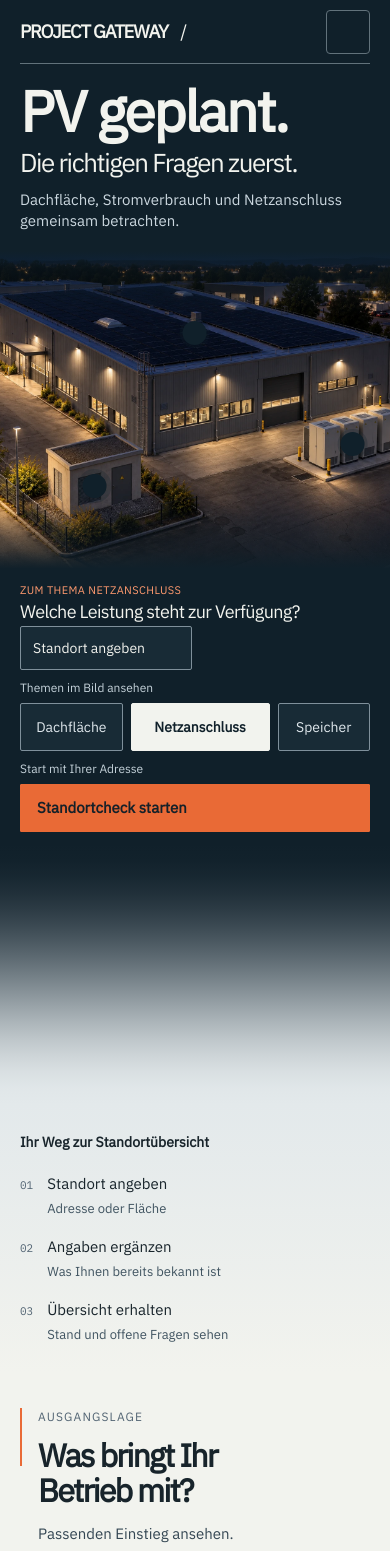
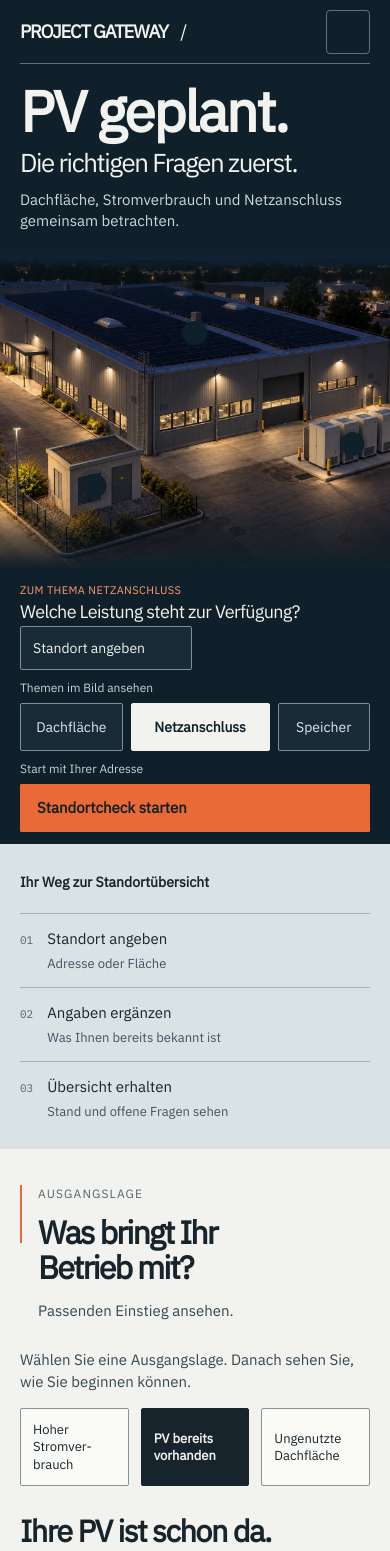
Before and after one commit to wrguck-stack/project-gateway, a Next.js app: page / in a window 390 px wide. Shown: the top 1551 px of the page. Built offline with nearby package versions, Linux system fonts and the light colour scheme; some icons are missing.

Commit message:
feat: apply selected chapter bands in place of landing transition gradients

```diff
--- a/src/components/fieldbook-landing.css
+++ b/src/components/fieldbook-landing.css
@@ -5,7 +5,6 @@
   --font-sans: var(--font-fieldbook);
   --font-mono: "IBM Plex Mono", monospace;
   --fieldbook-gutter: clamp(20px, 4.1667vw, 80px);
-  --fieldbook-transition: clamp(260px, 29vw, 440px);
   --color-canvas: #10202a;
   --color-surface: #22323b;
   --color-raised: #2b3d47;
@@ -323,20 +322,12 @@
   transform: rotate(180deg);
 }
 .gateway-fieldbook .fieldbook-closing {
-  --fieldbook-blend-from: #f2f3ee;
-  --fieldbook-blend-to: #18242b;
-  --fieldbook-blend-base: linear-gradient(to bottom, #18242b 60%, #10202a);
-  position: relative;
   display: grid;
   grid-template-columns: minmax(0, 1fr) minmax(0, 0.8fr);
   gap: 8vw;
-  background:
-    linear-gradient(to bottom, var(--fieldbook-blend-from), var(--fieldbook-blend-to))
-      top / 100% var(--fieldbook-transition) no-repeat,
-    var(--fieldbook-blend-base);
+  background: #10202a;
   border: 0;
   padding: clamp(48px, 6vw, 96px) var(--fieldbook-gutter);
-  padding-top: calc(clamp(48px, 6vw, 96px) + var(--fieldbook-transition));
   align-items: center;
 }
 .gateway-fieldbook .fieldbook-closing h2 {
@@ -382,55 +373,23 @@
 .gateway-fieldbook .hosting-credit {
   font-size: 0.75rem;
 }
-.gateway-fieldbook .fieldbook-route {
-  --fieldbook-blend-from: #10202a;
-  --fieldbook-blend-to: #e3e9eb;
-  --fieldbook-blend-base: linear-gradient(to bottom, #e3e9eb var(--fieldbook-transition), #f2f3ee);
-  position: relative;
-  display: grid;
-  grid-template-columns: minmax(150px, 0.65fr) minmax(0, 3fr);
-  gap: 32px;
-  padding: 28px var(--fieldbook-gutter);
-  padding-top: calc(28px + var(--fieldbook-transition));
-  border-bottom: 0;
-  background:
-    linear-gradient(to bottom, var(--fieldbook-blend-from), var(--fieldbook-blend-to))
-      top / 100% var(--fieldbook-transition) no-repeat,
-    var(--fieldbook-blend-base);
+/* Selected section divider: an informative chapter band, 4 October 2026.
+   Solid surfaces and open rows separate chapters without decorative fades. */
+.gateway-fieldbook .fieldbook-chapter-band {
+  background: #d9e2e5;
   color: #18242b;
 }
-/* Smoothstep easing (3t² − 2t³) gently enters and leaves the adjacent surfaces.
-   Keep the intermediate colors in floating-point OKLab rather than rounding
-   them to hex. The longer ramp and eased endpoints need no grain or blur.
-   The preceding two-color declarations remain the older-browser fallback. */
-@supports (background: linear-gradient(in oklab, color-mix(in oklab, #000, #fff), #fff)) {
-  .gateway-fieldbook :is(.fieldbook-route, .fieldbook-closing) {
-    background-image:
-      linear-gradient(
-        to bottom in oklab,
-        var(--fieldbook-blend-from),
-        color-mix(in oklab, var(--fieldbook-blend-from), var(--fieldbook-blend-to) 1.123%) 6.25%,
-        color-mix(in oklab, var(--fieldbook-blend-from), var(--fieldbook-blend-to) 4.2969%) 12.5%,
-        color-mix(in oklab, var(--fieldbook-blend-from), var(--fieldbook-blend-to) 9.2285%) 18.75%,
-        color-mix(in oklab, var(--fieldbook-blend-from), var(--fieldbook-blend-to) 15.625%) 25%,
-        color-mix(in oklab, var(--fieldbook-blend-from), var(--fieldbook-blend-to) 23.1934%) 31.25%,
-        color-mix(in oklab, var(--fieldbook-blend-from), var(--fieldbook-blend-to) 31.6406%) 37.5%,
-        color-mix(in oklab, var(--fieldbook-blend-from), var(--fieldbook-blend-to) 40.6738%) 43.75%,
-        color-mix(in oklab, var(--fieldbook-blend-from), var(--fieldbook-blend-to) 50%) 50%,
-        color-mix(in oklab, var(--fieldbook-blend-from), var(--fieldbook-blend-to) 59.3262%) 56.25%,
-        color-mix(in oklab, var(--fieldbook-blend-from), var(--fieldbook-blend-to) 68.3594%) 62.5%,
-        color-mix(in oklab, var(--fieldbook-blend-from), var(--fieldbook-blend-to) 76.8066%) 68.75%,
-        color-mix(in oklab, var(--fieldbook-blend-from), var(--fieldbook-blend-to) 84.375%) 75%,
-        color-mix(in oklab, var(--fieldbook-blend-from), var(--fieldbook-blend-to) 90.7715%) 81.25%,
-        color-mix(in oklab, var(--fieldbook-blend-from), var(--fieldbook-blend-to) 95.7031%) 87.5%,
-        color-mix(in oklab, var(--fieldbook-blend-from), var(--fieldbook-blend-to) 98.877%) 93.75%,
-        var(--fieldbook-blend-to)
-      ),
-      var(--fieldbook-blend-base);
-  }
+.gateway-fieldbook .fieldbook-route {
+  display: grid;
+  grid-template-columns: minmax(170px, 0.8fr) minmax(0, 3fr);
+  align-items: center;
+  gap: 0;
+  padding: 28px var(--fieldbook-gutter);
+  border: 0;
 }
 .gateway-fieldbook .fieldbook-route > p {
   margin: 0;
+  padding-right: 24px;
   color: #18242b;
   font-size: 0.875rem;
   font-weight: 600;
@@ -439,7 +398,7 @@
 .gateway-fieldbook .fieldbook-route ol {
   display: grid;
   grid-template-columns: repeat(3, minmax(0, 1fr));
-  gap: 24px;
+  gap: 0;
   margin: 0;
   padding: 0;
   list-style: none;
@@ -449,6 +408,12 @@
   align-items: baseline;
   gap: 14px;
   min-width: 0;
+  min-height: 58px;
+  padding: 6px clamp(20px, 2.65vw, 40px);
+  border-left: 1px solid #a3b1ba;
+}
+.gateway-fieldbook .fieldbook-route li:last-child {
+  padding-right: 0;
 }
 .gateway-fieldbook .fieldbook-route li > span {
   font-family: var(--font-mono);
@@ -468,6 +433,26 @@
   color: #405461;
   font-size: 0.8125rem;
   margin-top: 4px;
+}
+.gateway-fieldbook .fieldbook-closing-lead {
+  display: flex;
+  align-items: center;
+  justify-content: space-between;
+  gap: 16px 32px;
+  padding: 24px var(--fieldbook-gutter);
+}
+.gateway-fieldbook .fieldbook-closing-lead p {
+  margin: 0;
+  max-width: none;
+  font-size: 0.875rem;
+  line-height: 1.5;
+}
+.gateway-fieldbook .fieldbook-closing-lead p:first-child {
+  color: #18242b;
+  font-weight: 600;
+}
+.gateway-fieldbook .fieldbook-closing-lead p:last-child {
+  color: #405461;
 }
 .gateway-fieldbook .fieldbook-faq-guide {
   margin: 0 0 16px;
@@ -511,11 +496,28 @@
   .gateway-fieldbook .fieldbook-route > p br::after {
     content: " ";
   }
+  .gateway-fieldbook .fieldbook-route li:first-child {
+    padding-left: 0;
+    border-left: 0;
+  }
 }
 @media (max-width: 600px) {
   .gateway-fieldbook .fieldbook-route ol {
     grid-template-columns: minmax(0, 1fr);
-    gap: 18px;
+  }
+  .gateway-fieldbook .fieldbook-route li {
+    min-height: 0;
+    padding: 14px 0;
+    border-left: 0;
+    border-top: 1px solid #a3b1ba;
+  }
+  .gateway-fieldbook .fieldbook-route li:last-child {
+    padding-bottom: 0;
+  }
+  .gateway-fieldbook .fieldbook-closing-lead {
+    align-items: flex-start;
+    flex-direction: column;
+    gap: 8px;
   }
 }
 @media (max-width: 767px) {
--- a/src/components/landing.tsx
+++ b/src/components/landing.tsx
@@ -412,7 +412,7 @@ export function Landing({ mode }: { mode: string }) {
         )}
 
         <aside
-          className="fieldbook-route"
+          className="fieldbook-route fieldbook-chapter-band"
           aria-label="Ablauf des Standortchecks"
         >
           <p>
@@ -490,22 +490,24 @@ export function Landing({ mode }: { mode: string }) {
             </div>
           </div>
         </section>
+        <div className="fieldbook-closing-lead fieldbook-chapter-band">
+          <p>Ihr nächster Schritt</p>
+          <p>Eine Adresse genügt für den ersten Schritt.</p>
+        </div>
         <section
           className="fieldbook-closing closing"
           id="standort-erfassen"
           aria-labelledby="closing-title"
         >
           <div>
-            <p className="overline">IHR NÄCHSTER SCHRITT</p>
             <h2 id="closing-title">
               Beginnen wir mit
               <br />
               Ihrem Standort.
             </h2>
             <p>
-              Eine Adresse genügt für den ersten Schritt. Ergänzen Sie danach,
-              was Sie über Ihren Betrieb wissen. Fehlende Angaben können offen
-              bleiben.
+              Ergänzen Sie, was Sie über Ihren Betrieb wissen. Fehlende Angaben
+              können offen bleiben.
             </p>
           </div>
           <div>
```
Also changed, not shown: 8 other files (tests, documents, lock files or other folders).
